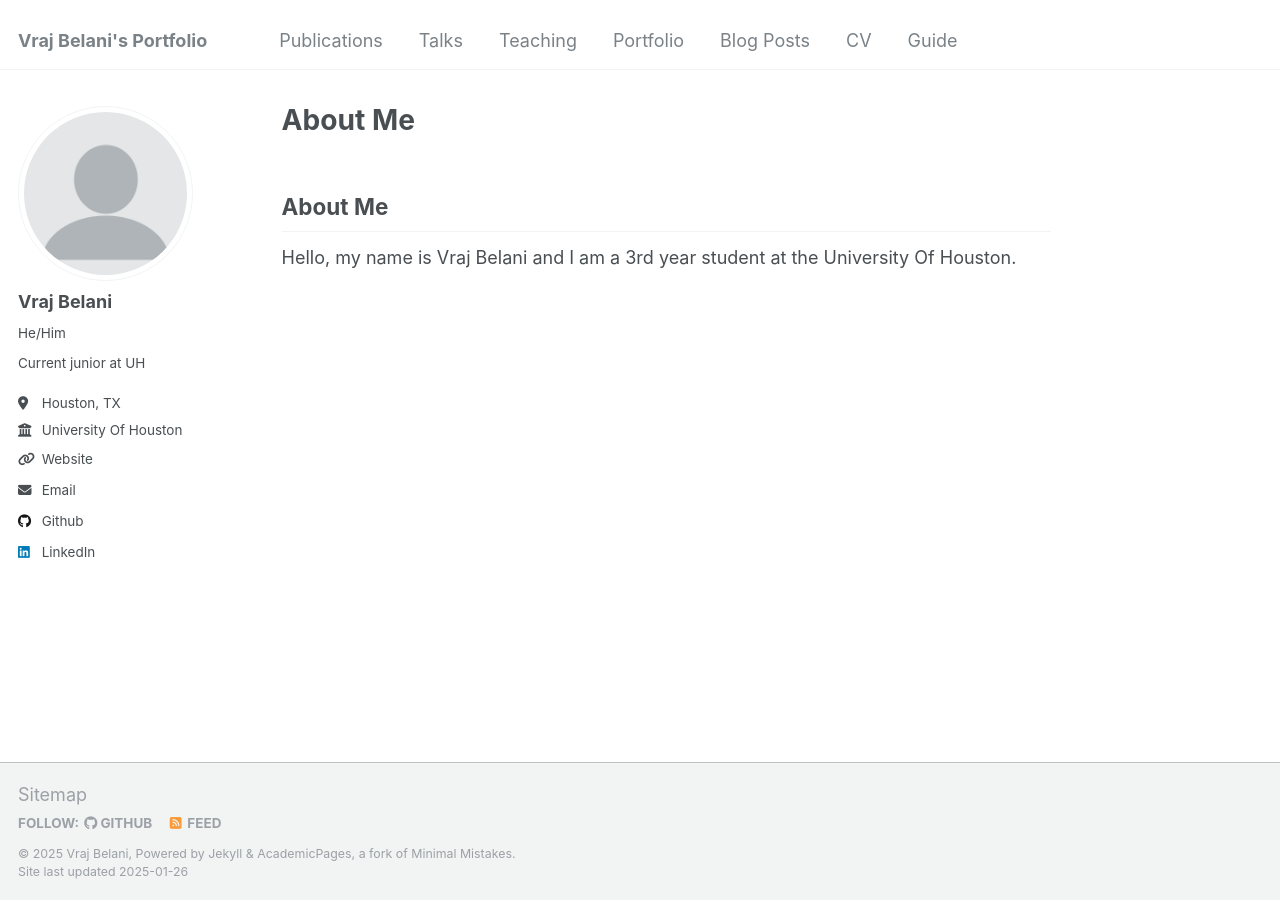
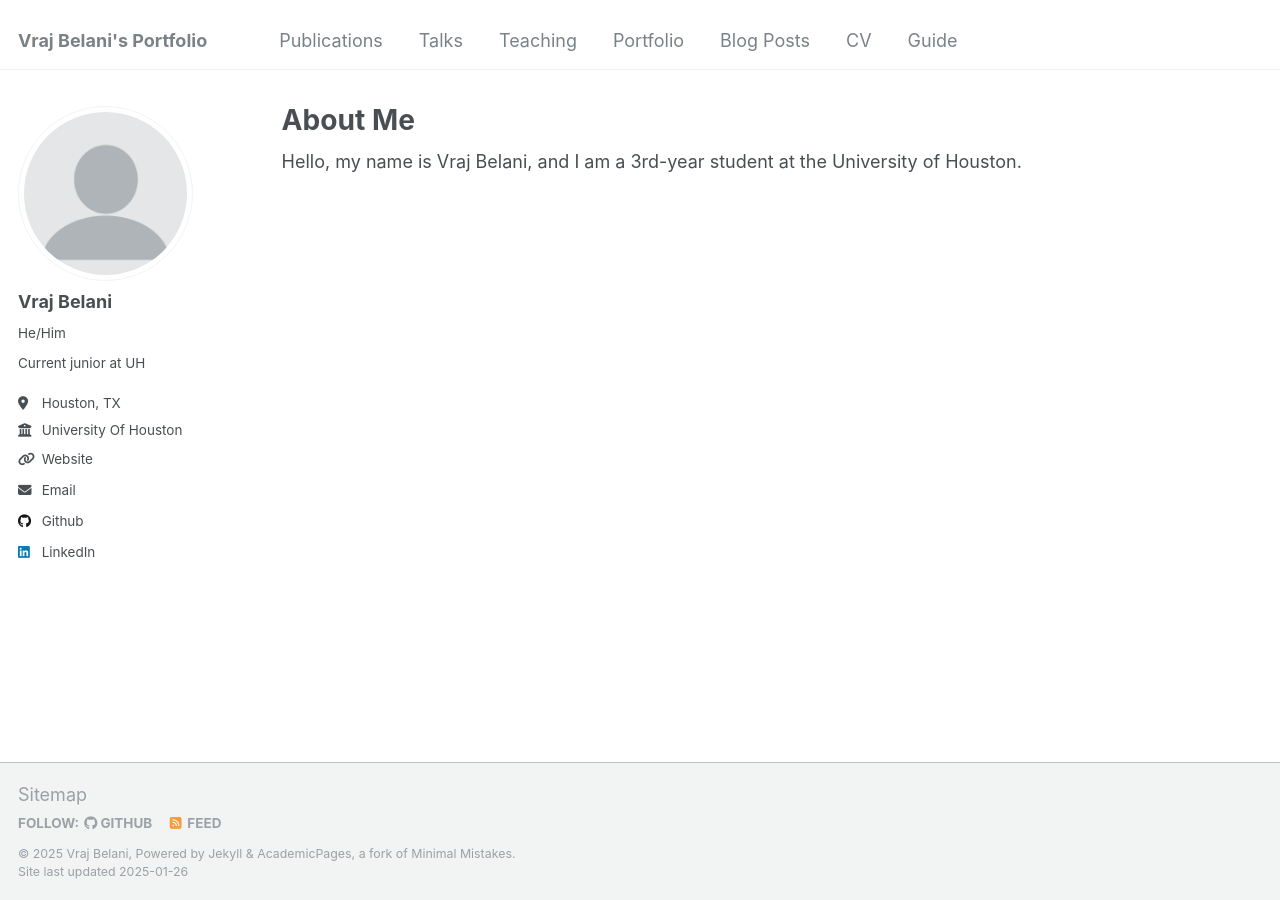
Before and after one commit to vrajmannan2/vrajmannan2.github.io, a Jekyll site: the page built from _pages/about.md, in a window 1280 px wide. Built offline with Jekyll 4.4.1, drawn with Linux system fonts in a browser that asks for light colours; our own code applies the rules of GitHub Pages for plain Markdown files; some of the changed lines change nothing that is shown.

Commit message:
Update about.md

```diff
--- a/_pages/about.md
+++ b/_pages/about.md
@@ -1,2 +1,10 @@
-## **About Me**
-  Hello, my name is Vraj Belani and I am a 3rd year student at the University Of Houston.
+---
+permalink: /
+title: "About Me"
+author_profile: true
+redirect_from:
+  - /about/
+  - /about.html
+---
+
+Hello, my name is Vraj Belani, and I am a 3rd-year student at the University of Houston.
```
